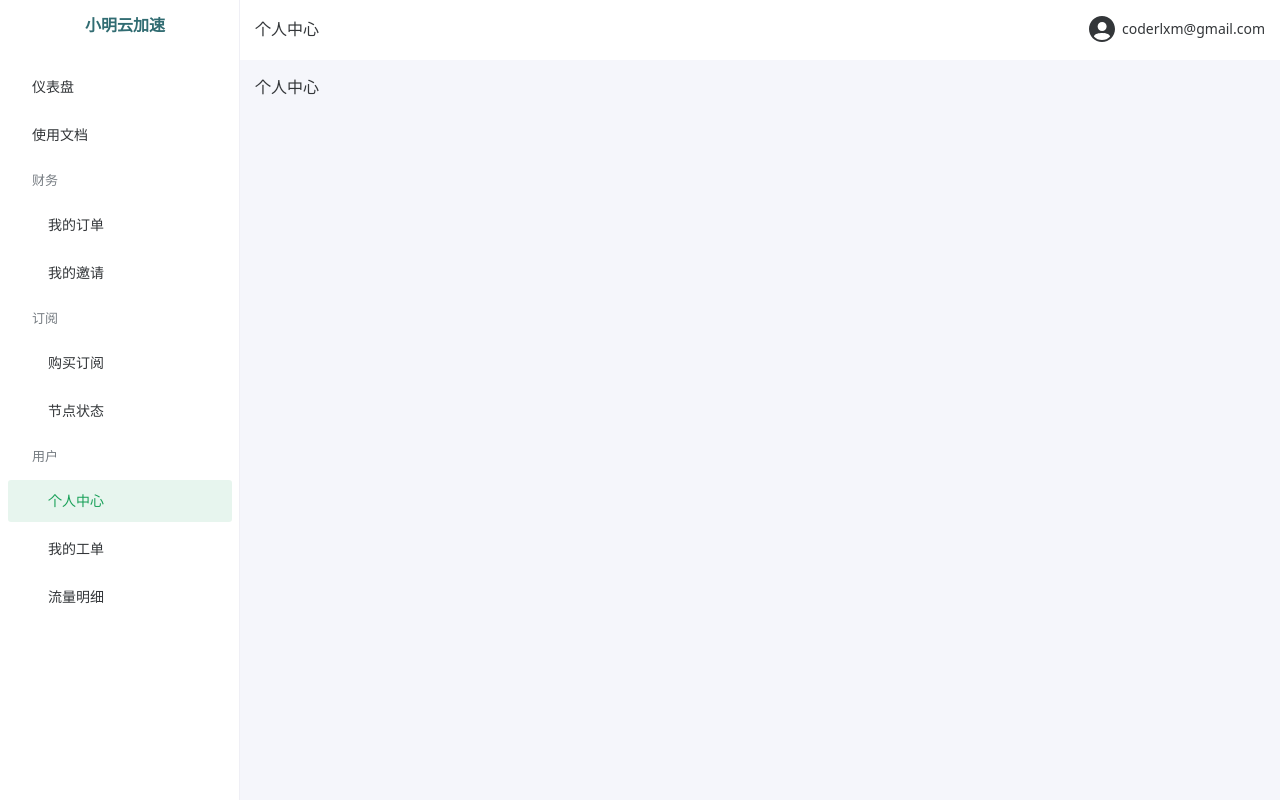
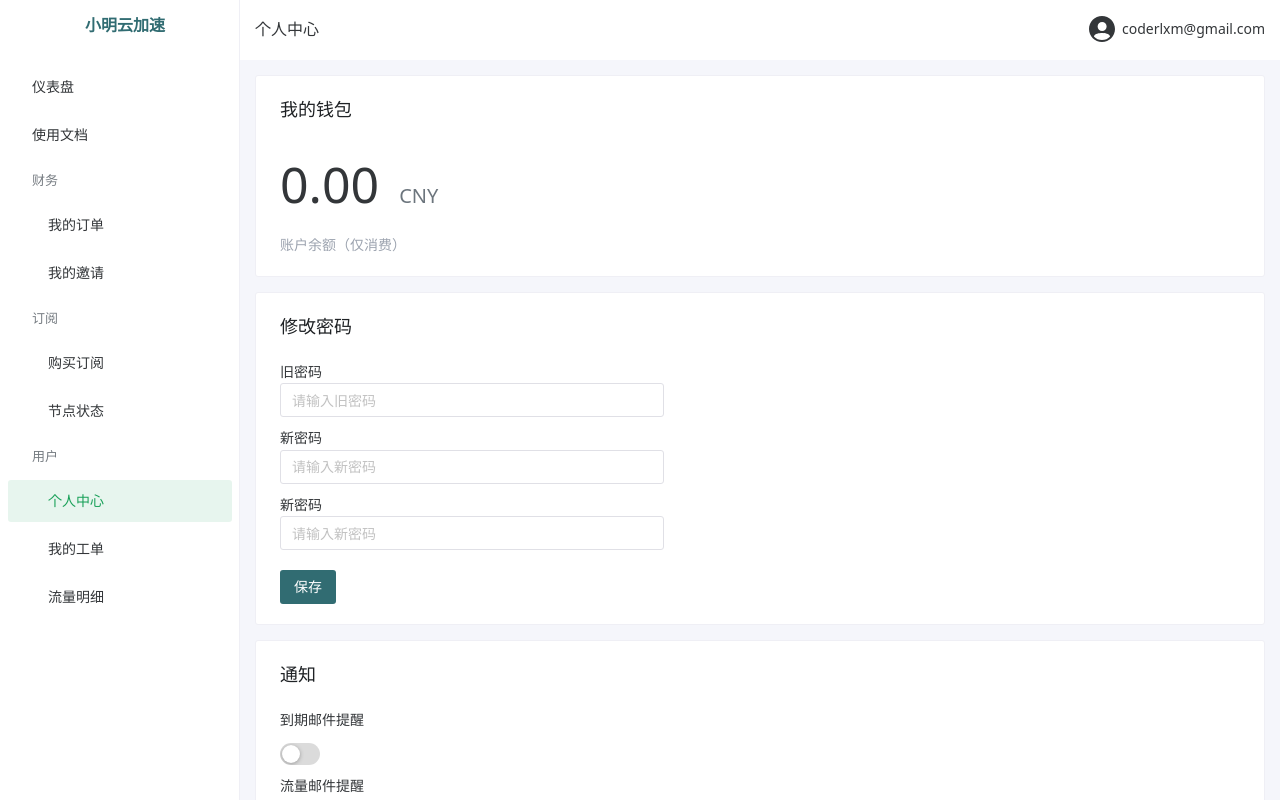
Before and after one commit to coderlxm/xboard-x, a Vue app: page /profile in a window 1280 px wide. Built offline with nearby package versions, Linux system fonts and the light colour scheme; sample sign-in values are in the browser's storage.

Commit message:
profile page

```diff
--- /dev/null
+++ b/src/components/balance.vue
@@ -0,0 +1,19 @@
+<script setup>
+const props = defineProps(['title', 'amountDesc'])
+console.log(props);
+</script>
+<template>
+  <n-card class="mb-15px" :title="props.title">
+    <template #header-extra>
+      <slot name="icon"></slot>
+    </template>
+    <div class="flex flex-col gap-10px">
+      <div>
+        <span class="text-50px font-400">0.00</span>
+        <span class="ml-20px text-#6c757d text-20px">CNY</span>
+      </div>
+      <div class="text-gray">{{ props.amountDesc }}</div>
+      <slot name="button"></slot>
+    </div>
+  </n-card>
+</template>
--- a/src/views/invite.vue
+++ b/src/views/invite.vue
@@ -1,6 +1,7 @@
 <script setup>
 import { reactive, h } from "vue";
 import { NButton, useMessage } from "naive-ui";
+import balance from "@/components/balance.vue"
 const message = useMessage()
 const columns = [
   {
@@ -53,22 +54,12 @@ const columnsForDelivery = [
 ]
 </script>
 <template>
-  <n-card class="mb-15px" title="我的邀请">
-    <template #header-extra>
-      icon
-    </template>
-    <div class="flex flex-col gap-10px">
-      <div>
-        <span class="text-50px font-400">0.00</span>
-        <span class="ml-20px text-#6c757d text-20px">CNY</span>
-      </div>
-      <div class="text-gray">当前剩余佣金</div>
-      <div class="flex gap-15px">
-        <n-button size="small" color="#316c72">划转</n-button>
-        <n-button size="small" color="#316c72">推广佣金提现</n-button>
-      </div>
+  <balance title="我的邀请" amountDesc="当前剩余佣金" #button>
+    <div class="flex gap-15px">
+      <n-button size="small" color="#316c72">划转</n-button>
+      <n-button size="small" color="#316c72">推广佣金提现</n-button>
     </div>
-  </n-card>
+  </balance>
   <n-card class="mb-15px">
     <div class="flex flex-col gap-10px">
       <div class="w-full flex justify-between">
--- a/src/views/plan.vue
+++ b/src/views/plan.vue
@@ -1,6 +1,6 @@
 <script setup>
 import { ref } from "vue";
-const plan = ref()
+const plan = ref('all')
 const planOptions = [
   {
     label: '全部',
--- a/src/views/profile.vue
+++ b/src/views/profile.vue
@@ -1,4 +1,79 @@
-<script setup></script>
+<script setup>
+import balance from '@/components/balance.vue';
+import { ref, reactive } from "vue";
+import { useMessage } from "naive-ui";
+const message = useMessage()
+const emailSw = ref(false)
+const trafficSw = ref(false)
+const pwdGroup = reactive({
+  oldPwd: '',
+  newPwd: '',
+  newConfirmPwd: ''
+})
+const savePwd = () => {
+  if (pwdGroup.oldPwd.trim() === '') {
+    message.error('旧密码不能为空')
+  } else if (pwdGroup.newPwd.trim() === '' || pwdGroup.newConfirmPwd.trim() === '') {
+    message.error('新密码不能为空')
+  } else {
+    if (pwdGroup.newPwd !== pwdGroup.newConfirmPwd) {
+      return message.error('两次输入的密码不一致')
+    }
+    new Promise((resolve) => {
+      resolve('修改成功')
+    })
+      .then((res) => {
+        message.success('密码修改成功')
+      })
+  }
+}
+const handleChangeEmail = () => {
+  setTimeout(() => {
+    message.success('更新成功')
+  }, 500);
+}
+const handleChangeTraffic = () => {
+  setTimeout(() => {
+    message.success('更新成功')
+  }, 500);
+}
+</script>
 <template>
-  <div>个人中心</div>
+  <balance title="我的钱包" amountDesc="账户余额（仅消费）"></balance>
+  <n-card title="修改密码" class="mb-15px">
+    <div class="flex flex-col gap-10px">
+      <div class="w40%">
+        <div>旧密码</div>
+        <n-input v-model:value="pwdGroup.oldPwd" placeholder="请输入旧密码"></n-input>
+      </div>
+      <div class="w40%">
+        <div>新密码</div>
+        <n-input v-model:value="pwdGroup.newPwd" placeholder="请输入新密码"></n-input>
+      </div>
+      <div class="w40%">
+        <div>新密码</div>
+        <n-input v-model:value="pwdGroup.newConfirmPwd" placeholder="请输入新密码"></n-input>
+      </div>
+    </div>
+    <n-button class="mt20px" @click="savePwd" color="#316c72">保存</n-button>
+  </n-card>
+  <n-card title="通知" class="mb-15px">
+    <div class="mb-10px">
+      <div class="mb-10px">到期邮件提醒</div>
+      <n-switch @update:value="handleChangeEmail" v-model="emailSw"></n-switch>
+    </div>
+    <div class="mb-10px">
+      <div class="mb-10px">流量邮件提醒</div>
+      <n-switch @update:value="handleChangeTraffic" v-model="trafficSw"></n-switch>
+    </div>
+  </n-card>
+  <n-card title="重置订阅信息">
+    <n-alert type="warning">当你的订阅地址或账户发生泄漏被他人滥用时，可以在此重置订阅信息。避免带来不必要的损失。</n-alert>
+    <n-button size="small" class="mt-10px" color="#d03050">重置</n-button>
+  </n-card>
 </template>
+<style>
+.n-switch.n-switch--active .n-switch__rail {
+  background-color: #316c72;
+}
+</style>
```
